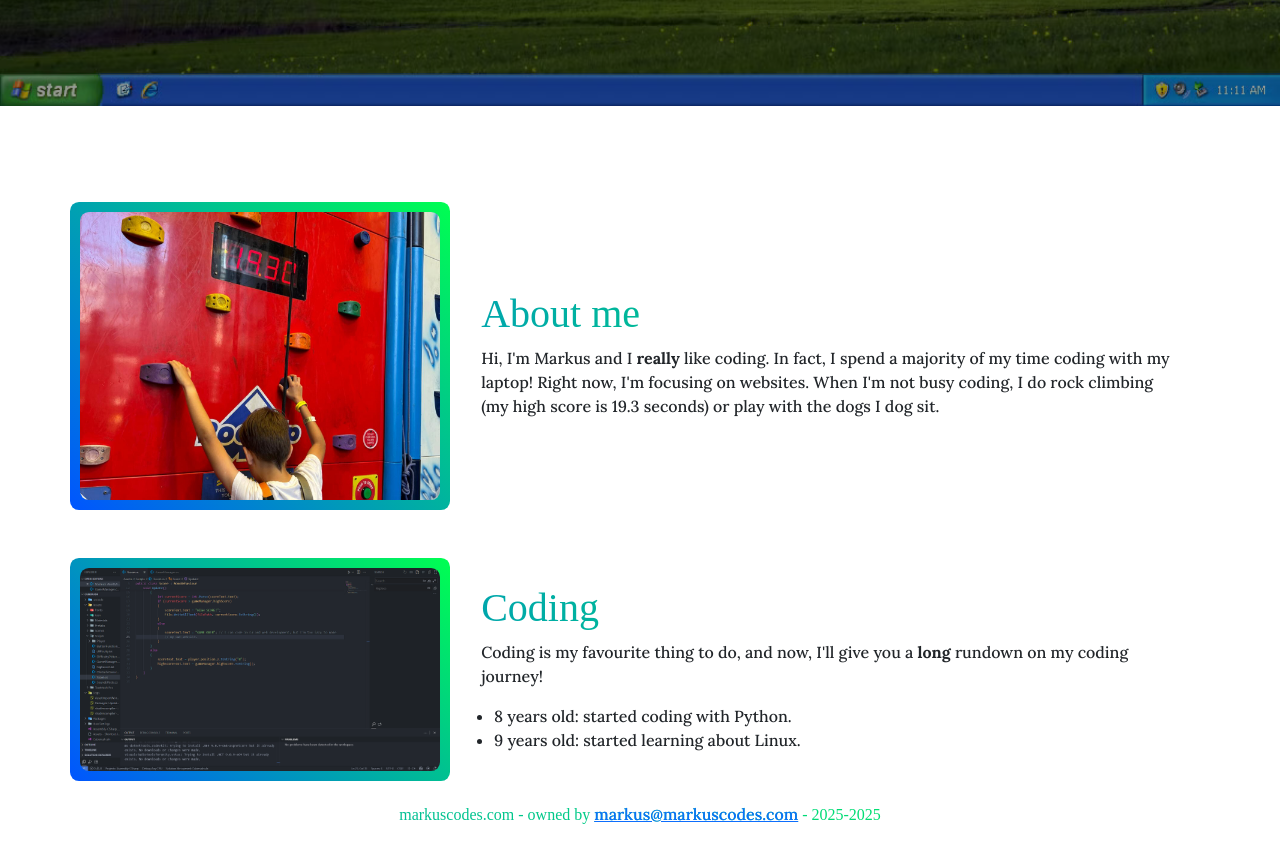
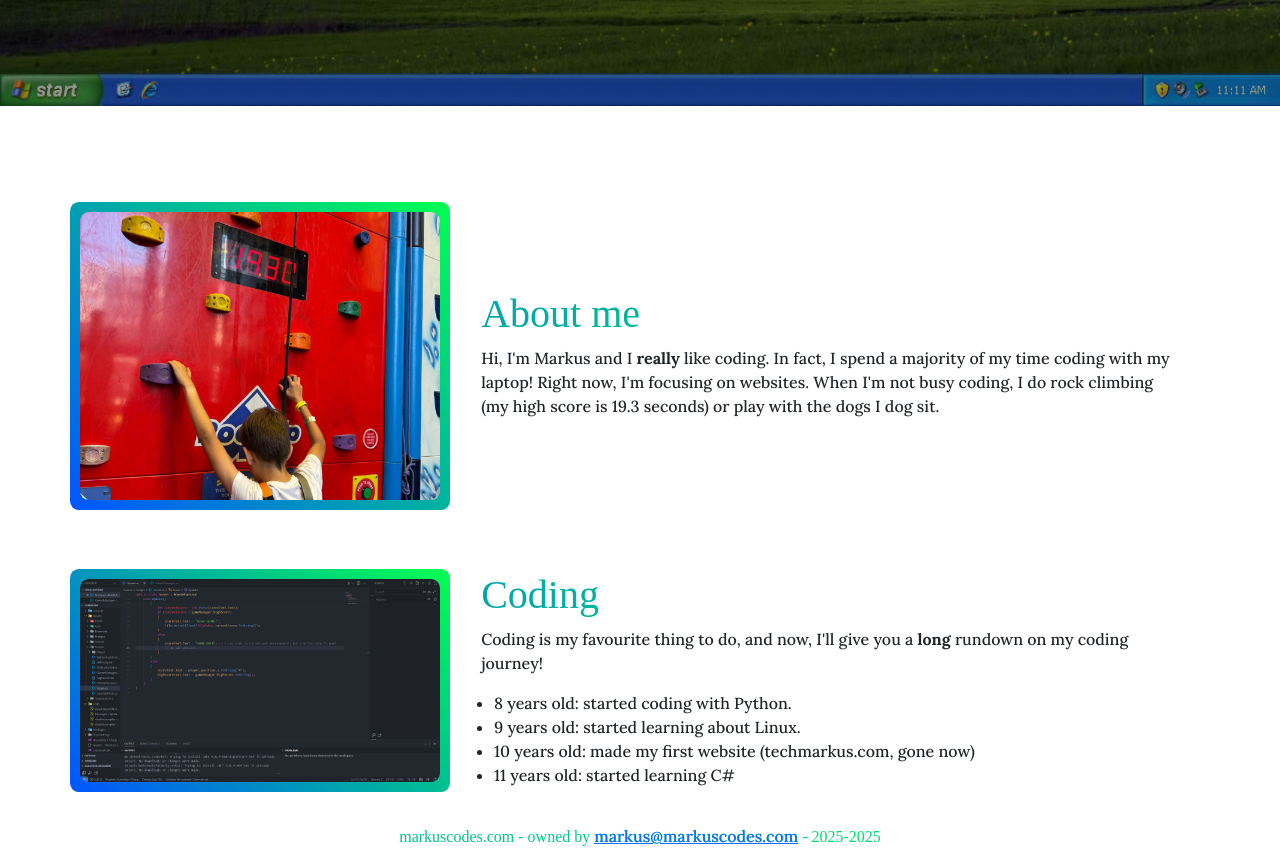
Before and after one commit to ctrl-shift-markus/markuscodes, a plain HTML site: page index.html in a window 1280 px wide. Shown: the part 614-1468 px from the top of the page. Before the commit the page ends 1446 px from the top, so only its background shows below. Drawn offline with nearby package versions, Linux system fonts and the light colour scheme; a web font is replaced by a local one.

Commit message:
Update index.html

```diff
--- a/index.html
+++ b/index.html
@@ -60,6 +60,8 @@
             <ul>
               <li>8 years old: started coding with Python.</li>
               <li>9 years old: started learning about Linux.</li>
+              <li>10 years old: made my first website (techmarkus.com, gone now)</li>
+              <li>11 years old: started learning C#</li>
             </ul>
           </div>
         </div>
```
